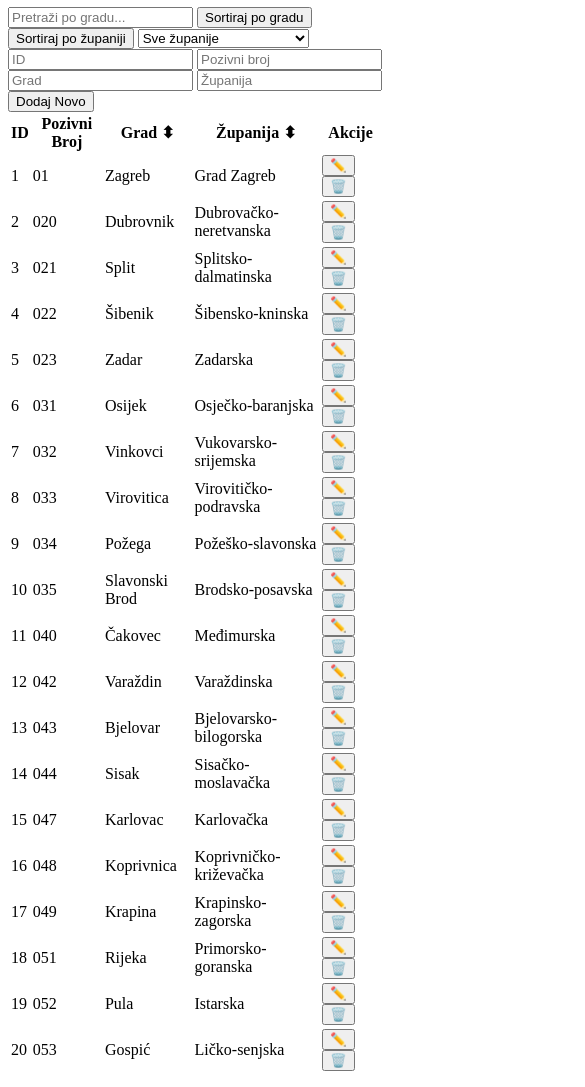
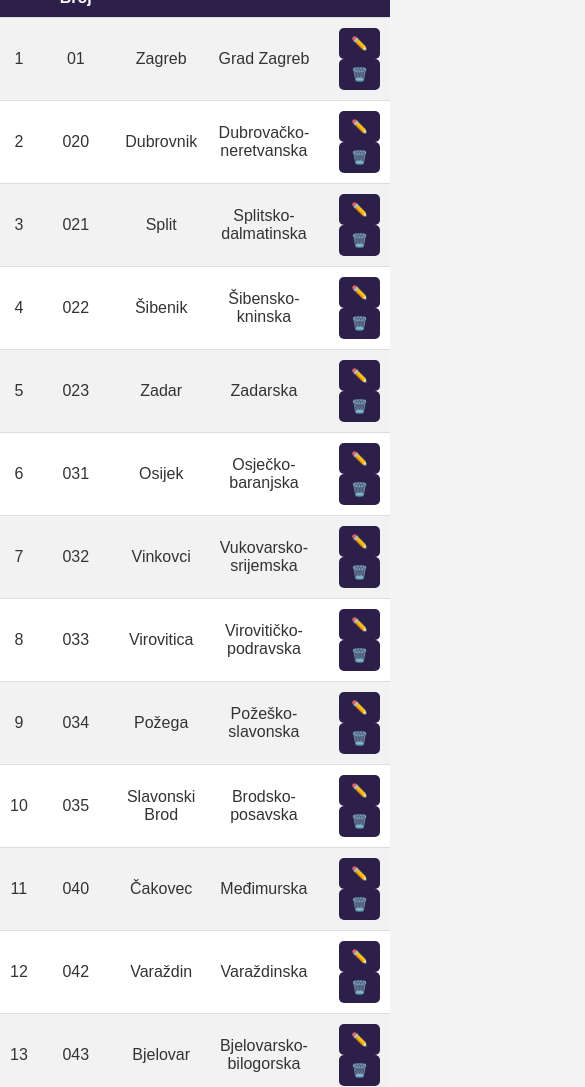
Before and after one commit to N-tone1/cro_Prefecture, a plain HTML site: page about.html in a window 390 px wide. Shown: the part 492-1579 px from the top of the page, 585 px wide, since content can reach past the window. Drawn offline with Linux system fonts and the light colour scheme; the site is published under a folder, as on GitHub Pages, so addresses that start at the root find nothing.

Commit message:
improvment of mobile responsivity

```diff
--- a/about.html
+++ b/about.html
@@ -3,7 +3,9 @@
 <head>
     <meta charset="UTF-8">
     <title>About</title>
-    <link rel="stylesheet" href="/styles.css">
+    <meta name="viewport" content="width=device-width, initial-scale=1.0">
+    <link rel="stylesheet" href="styles.css">
+
 </head>
 <header>
     <nav>
@@ -56,8 +58,8 @@
     </table>
 
 
-    <script src="script.js"></script>
 
+     <script src="script.js"></script>
 
 </body>
 <footer>
--- a/styles.css
+++ b/styles.css
@@ -170,3 +170,10 @@
     color: white;
     padding: 10px;
 }
+
+/* Media query za mobitele */
+@media (max-width: 600px) {
+    table {
+        width: 100%; /* Na manjim ekranima, tablica će biti od kraja do kraja */
+    }
+}
```
Also changed, not shown: index.html (+5 -4 lines), script.js (line endings or trailing spaces).
